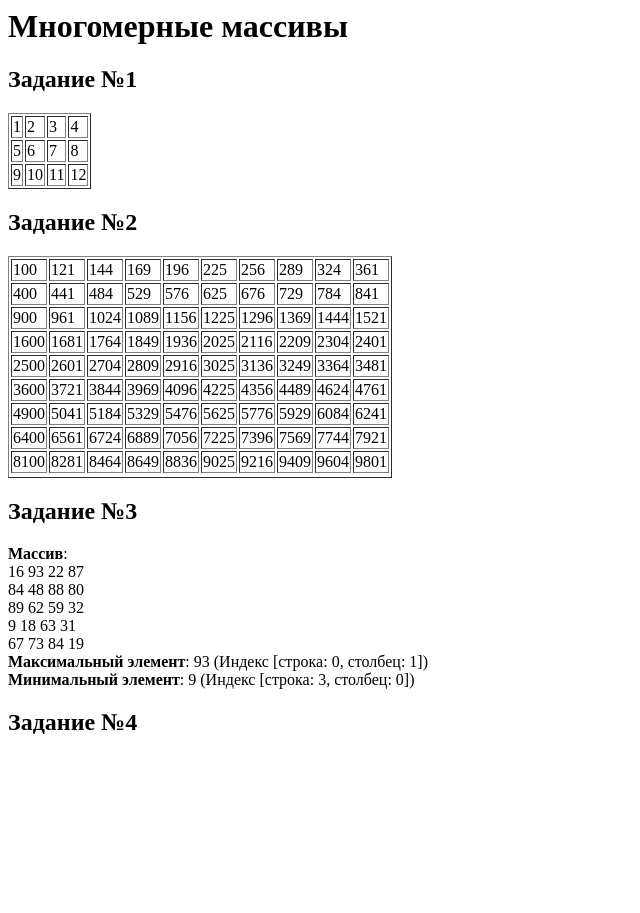
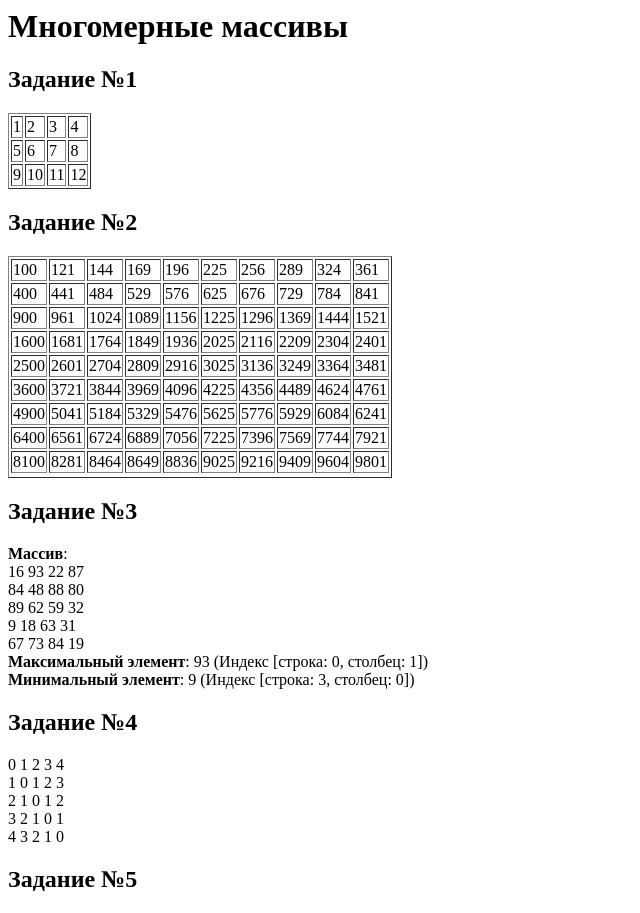
Before and after one commit to Enraav/martinihin, a PHP site: the page made by Задание - многомерные массивыб.php in a window 1280 px wide. Shown: the whole page, without its empty margins (0-640 px from the left). Before the commit the page ends 734 px from the top, so only its background shows below. Run offline with PHP 8.4, Linux system fonts and the light colour scheme.

Commit message:
Add files via upload

```diff
--- a/Задание - многомерные массивыб.php
+++ b/Задание - многомерные массивыб.php
@@ -80,3 +80,23 @@ echo "<b>Максимальный элемент</b>: $max (Индекс [стр
 echo "<b>Минимальный элемент</b>: $min (Индекс [строка: {$minIndex[0]}, столбец: {$minIndex[1]}])";
 ?>
 <h2> Задание №4 </h2>
+
+
+<?php
+$n = 5;
+for ($i = 0; $i < $n; $i++) {
+    for ($j = 0; $j < $n; $j++) {
+        if ($i >= $j) {
+            echo $i - $j;
+        } else {
+            echo $j - $i;
+        }
+        if ($j != $n - 1) {
+            echo " ";
+        }
+    }
+    echo '<br>';
+}
+?>
+
+<h2> Задание №5</h2>
```
